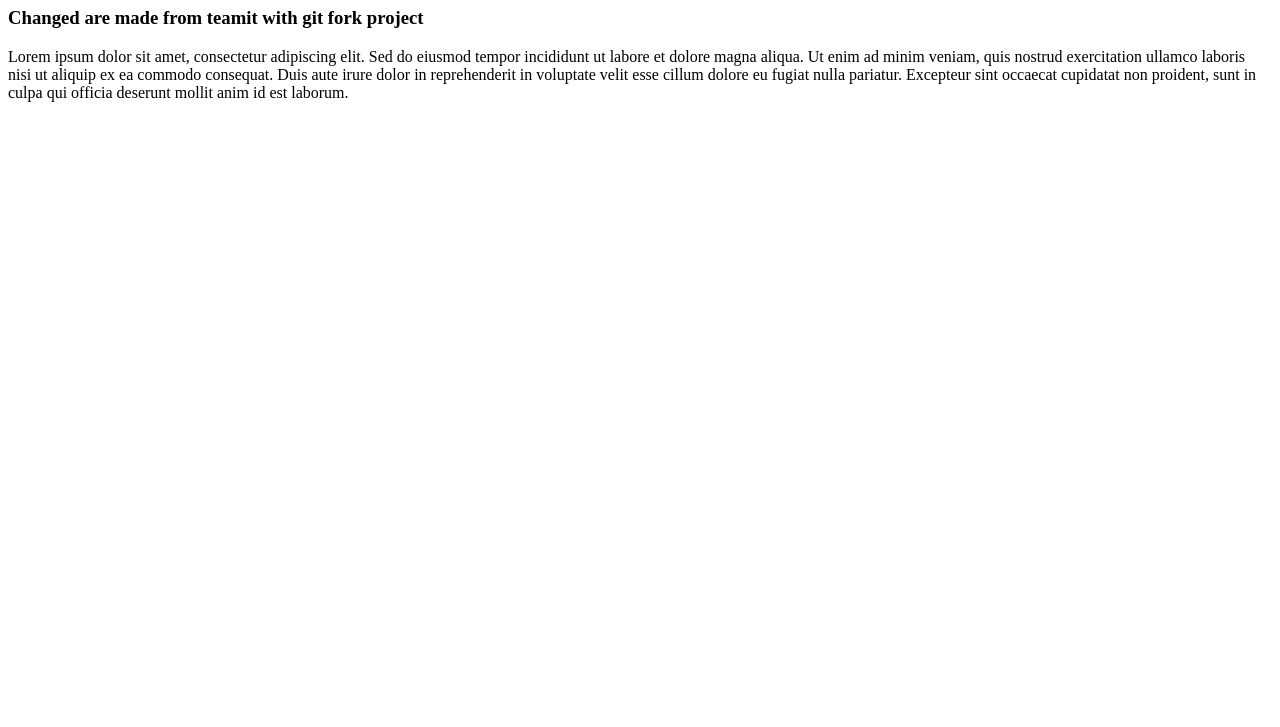
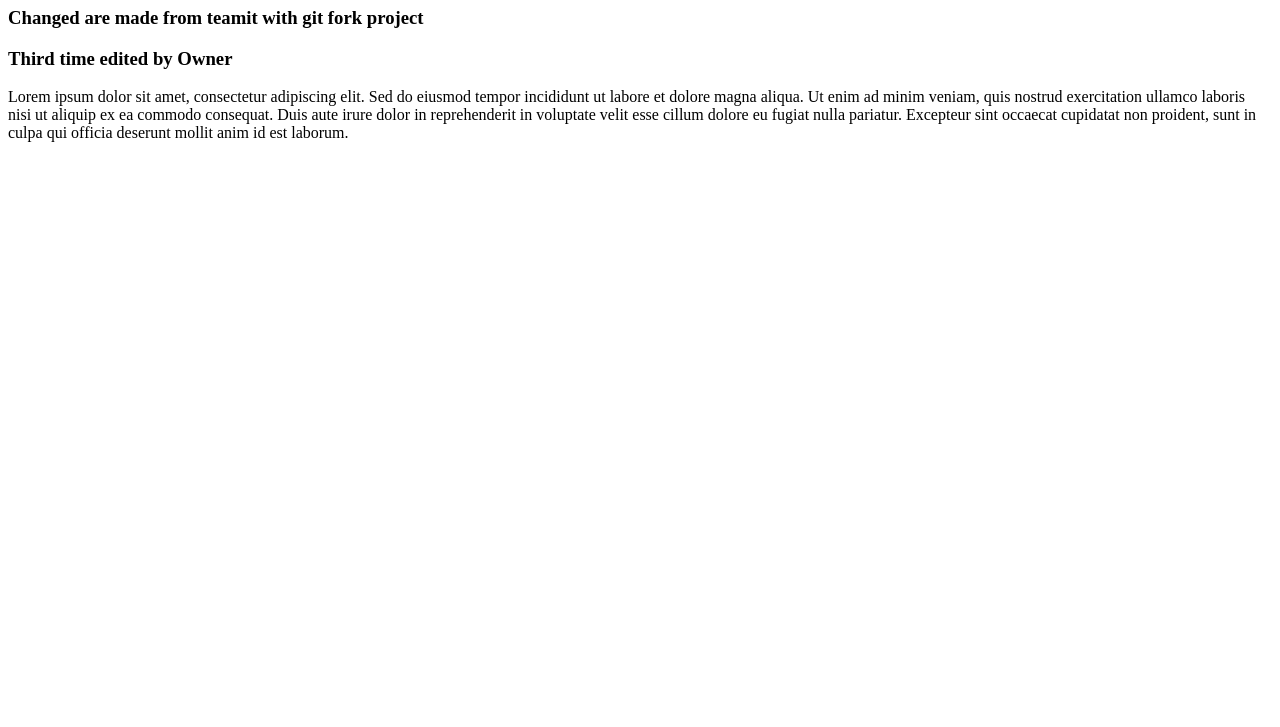
Before and after one commit to badrulalambd/html-template, a plain HTML site: page index.html in a window 1280 px wide. Shown: the part 73-800 px from the top of the page. Drawn offline with Linux system fonts and the light colour scheme.

Commit message:
Changed by Owner

```diff
--- a/index.html
+++ b/index.html
@@ -8,6 +8,7 @@
 <body>
     <h1>Hello TeamIt!!!</h1>
 	<h3>Changed are made from teamit with git fork project</h3>
+    <h3>Third time edited by Owner</h3>
     <p>Lorem ipsum dolor sit amet, consectetur adipiscing elit. Sed do eiusmod tempor incididunt ut labore et dolore magna aliqua. Ut enim ad minim veniam, quis nostrud exercitation ullamco laboris nisi ut aliquip ex ea commodo consequat. Duis aute irure dolor in reprehenderit in voluptate velit esse cillum dolore eu fugiat nulla pariatur. Excepteur sint occaecat cupidatat non proident, sunt in culpa qui officia deserunt mollit anim id est laborum.
     </p>
 </body>
```
